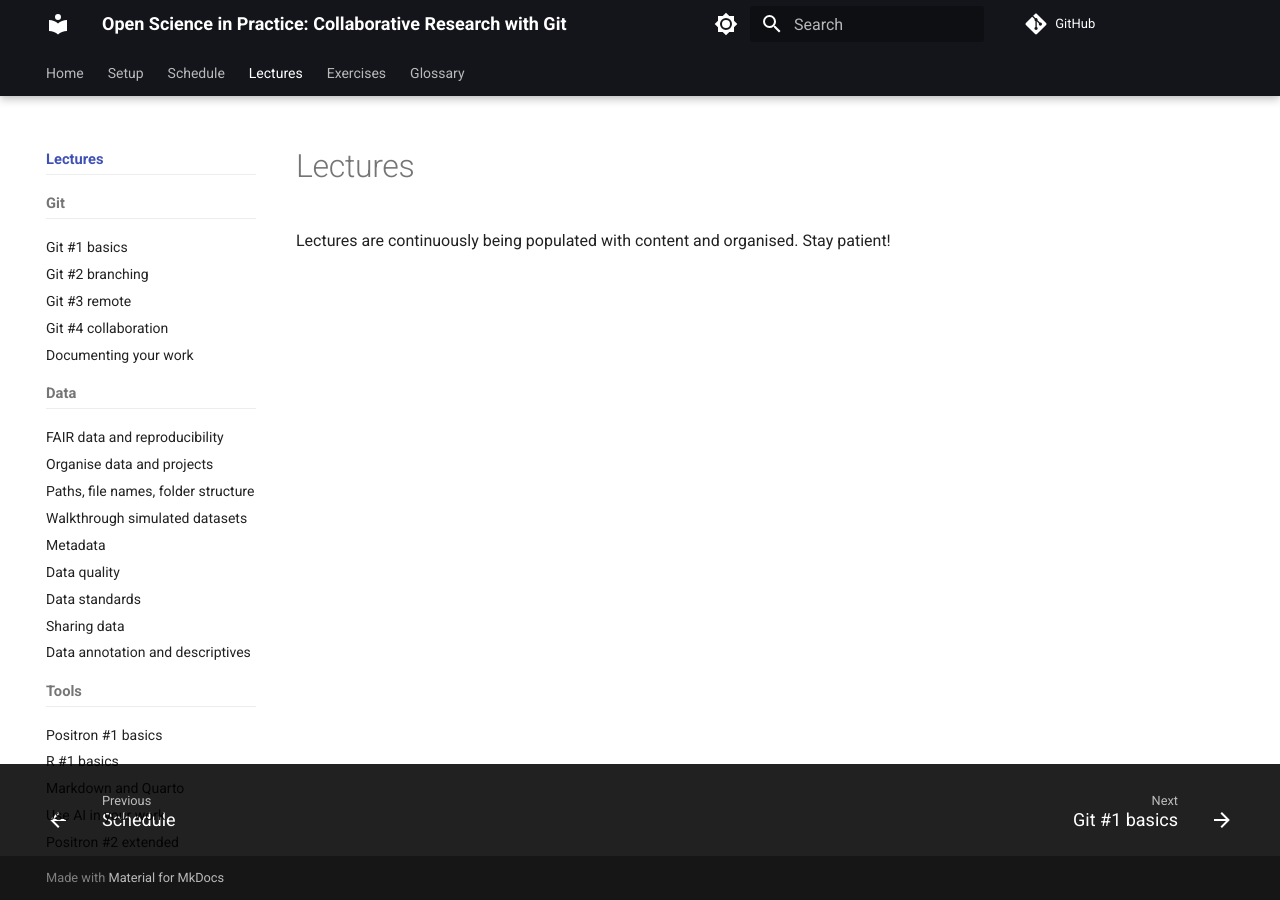
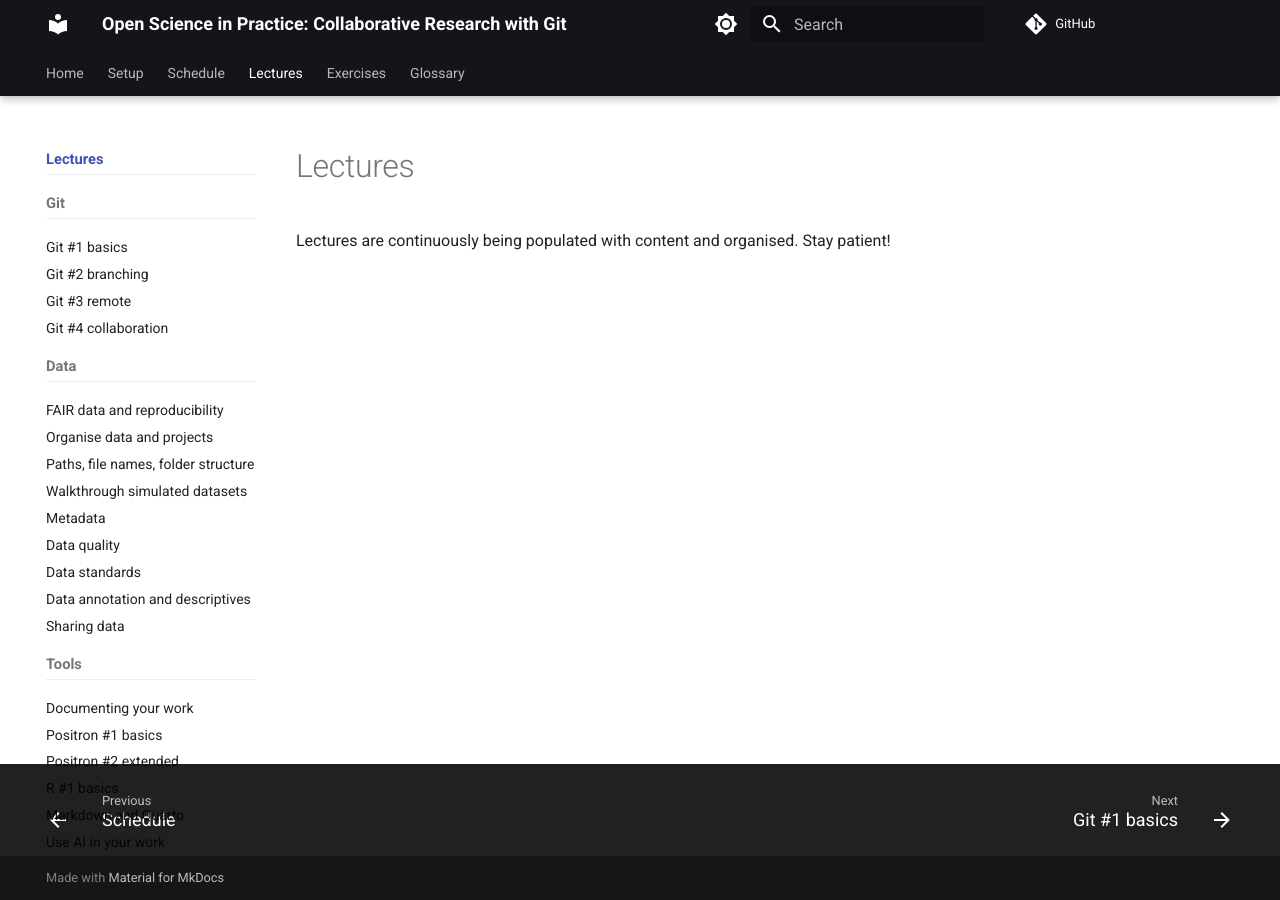
Before and after one commit to k-CIR/course-open-science-in-practice, an MkDocs documentation site: the page built from docs/lectures/index.md, in a window 1280 px wide. Built offline with MkDocs 1.6.1 and Material for MkDocs 9.7.7, drawn with Linux system fonts in a browser that asks for light colours; comment, search, counter and statistics services are not loaded; some of the changed lines change nothing that is shown.

Commit message:
minor updates in nav

```diff
--- a/mkdocs.yml
+++ b/mkdocs.yml
@@ -84,7 +84,6 @@ nav:
         - "Git #2 branching": lectures/git-lectures-2.md
         - "Git #3 remote": lectures/git-lectures-3.md
         - "Git #4 collaboration": lectures/git-lectures-4.md
-        - "Documenting your work": lectures/documentation.md
       - 'Data':
         - "FAIR data and reproducibility": lectures/data-fair.md
         - "Organise data and projects": lectures/data-organise.md
@@ -93,14 +92,15 @@ nav:
         - "Metadata": lectures/data-metadata.md
         - "Data quality": lectures/data-quality.md
         - "Data standards": lectures/data-standards.md
+        - "Data annotation and descriptives": lectures/data-annotation-and-descriptives.md
         - "Sharing data": lectures/data-sharing.md
-        - "Data annotation and descriptives": lectures/data-annotation-and-descriptives.md
       - 'Tools':
+        - "Documenting your work": lectures/documentation.md
         - "Positron #1 basics": lectures/positron-lectures-1.md
+        - "Positron #2 extended": lectures/positron-lectures-2.md
         - "R #1 basics": lectures/r-lectures-1.md
         - "Markdown and Quarto": lectures/markdown-quarto.md
         - "Use AI in your work": lectures/agentic-coding.md
-        - "Positron #2 extended": lectures/positron-lectures-2.md
   - Exercises:
     - 'Workshops':
       - 'Git #1 basics': 'exercises/git-exercises-1.md'
```
